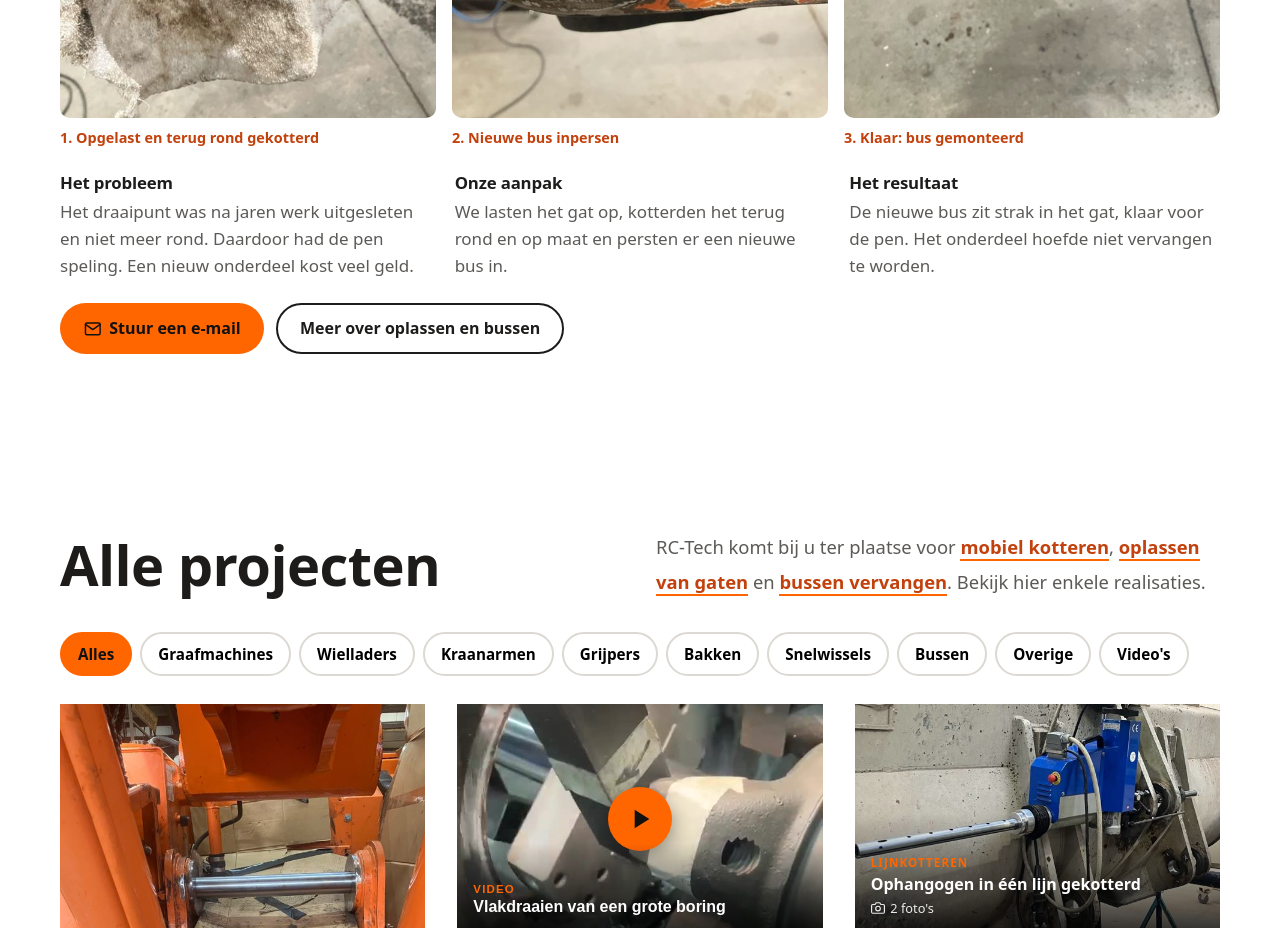
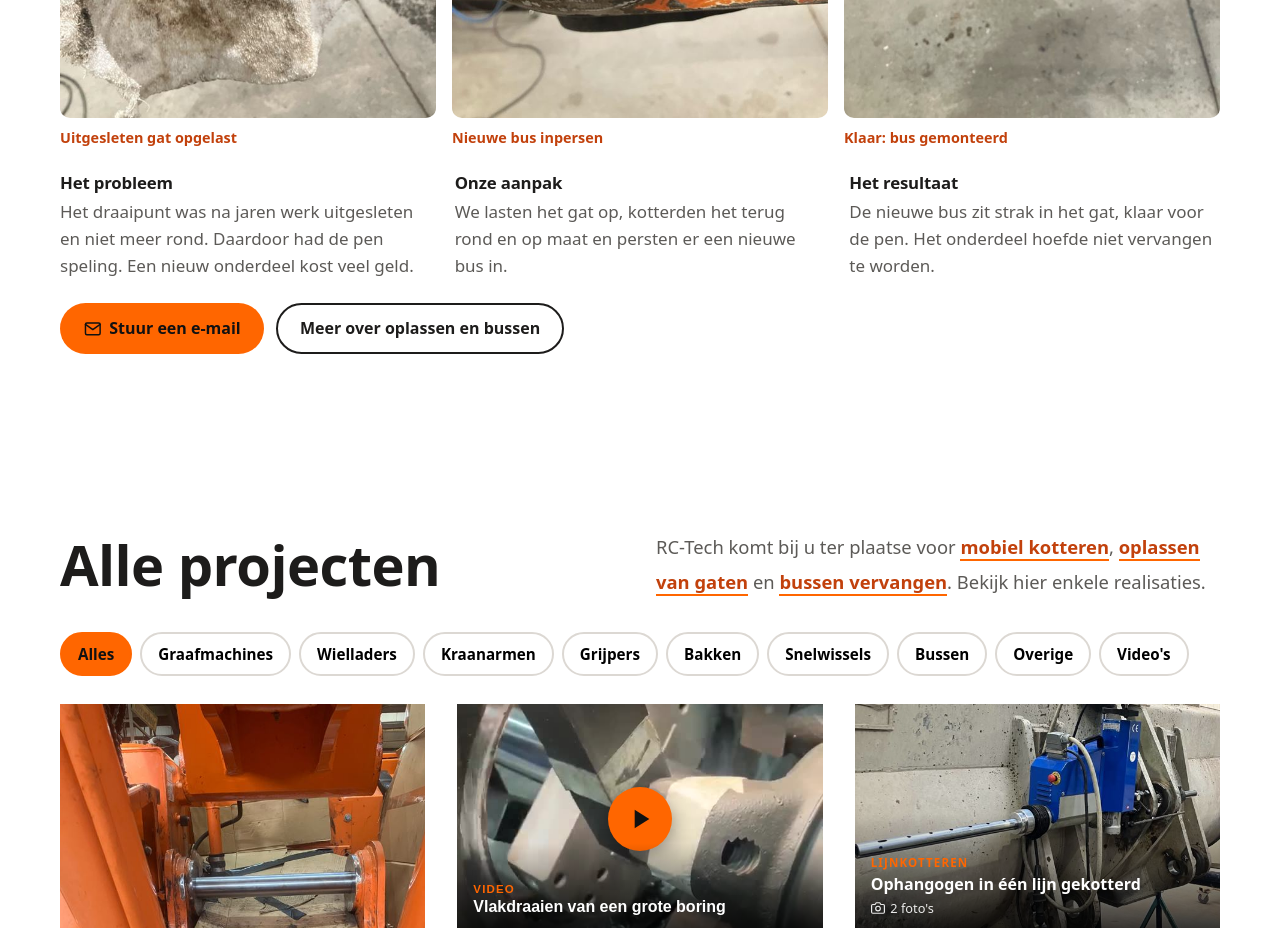
Before and after one commit to indycaluwe/Website---RC-Tech-, a plain HTML site: page projecten.html in a window 1280 px wide. Shown: the part 1160-2088 px from the top of the page. Drawn offline with Linux system fonts and the light colour scheme.

Commit message:
Update Pages preview
Co-Authored-By: Claude Opus 5.5 <noreply@anthropic.com>
Claude-Session: https://claude.ai/code/session_01WqQAQ96vGkay6ULFbmLUJw

```diff
--- a/projecten.html
+++ b/projecten.html
@@ -59,7 +59,7 @@ window.dataLayer=window.dataLayer||[];function gtag(){dataLayer.push(arguments);
     <span class="eyebrow">Ons beste voorbeeld</span>
     <h2>Versleten draaipunt: opgelast, gekotterd en een nieuwe bus</h2>
     <div class="feat-photos">
-      <figure><a href="assets/img/thumbs/beste-voorbeeld-1-opgelast-en-gekotterd.jpg" data-lightbox="feat" data-caption="Uitgesleten gat opgelast en terug rond gekotterd"><img src="assets/img/thumbs/beste-voorbeeld-1-opgelast-en-gekotterd.jpg" alt="Uitgesleten gat opgelast en terug rond gekotterd" width="600" height="800" loading="lazy"></a><figcaption><b>1. Opgelast en terug rond gekotterd</b></figcaption></figure><figure><a href="assets/img/thumbs/beste-voorbeeld-2-bus-inpersen.jpg" data-lightbox="feat" data-caption="Nieuwe bus wordt in het gekotterde gat geperst"><img src="assets/img/thumbs/beste-voorbeeld-2-bus-inpersen.jpg" alt="Nieuwe bus wordt in het gekotterde gat geperst" width="600" height="800" loading="lazy"></a><figcaption><b>2. Nieuwe bus inpersen</b></figcaption></figure><figure><a href="assets/img/thumbs/beste-voorbeeld-3-bus-gemonteerd.jpg" data-lightbox="feat" data-caption="Bus gemonteerd, klaar voor de pen"><img src="assets/img/thumbs/beste-voorbeeld-3-bus-gemonteerd.jpg" alt="Bus gemonteerd, klaar voor de pen" width="600" height="800" loading="lazy"></a><figcaption><b>3. Klaar: bus gemonteerd</b></figcaption></figure>
+      <figure><a href="assets/img/thumbs/beste-voorbeeld-1-opgelast-en-gekotterd.jpg" data-lightbox="feat" data-caption="Uitgesleten gat opgelast en terug rond gekotterd"><img src="assets/img/thumbs/beste-voorbeeld-1-opgelast-en-gekotterd.jpg" alt="Uitgesleten gat opgelast en terug rond gekotterd" width="600" height="800" loading="lazy"></a><figcaption><b>Uitgesleten gat opgelast</b></figcaption></figure><figure><a href="assets/img/thumbs/beste-voorbeeld-2-bus-inpersen.jpg" data-lightbox="feat" data-caption="Nieuwe bus wordt in het gekotterde gat geperst"><img src="assets/img/thumbs/beste-voorbeeld-2-bus-inpersen.jpg" alt="Nieuwe bus wordt in het gekotterde gat geperst" width="600" height="800" loading="lazy"></a><figcaption><b>Nieuwe bus inpersen</b></figcaption></figure><figure><a href="assets/img/thumbs/beste-voorbeeld-3-bus-gemonteerd.jpg" data-lightbox="feat" data-caption="Bus gemonteerd, klaar voor de pen"><img src="assets/img/thumbs/beste-voorbeeld-3-bus-gemonteerd.jpg" alt="Bus gemonteerd, klaar voor de pen" width="600" height="800" loading="lazy"></a><figcaption><b>Klaar: bus gemonteerd</b></figcaption></figure>
     </div>
     <div class="feat-story">
       <div><h3>Het probleem</h3><p>Het draaipunt was na jaren werk uitgesleten en niet meer rond. Daardoor had de pen speling. Een nieuw onderdeel kost veel geld.</p></div>
```
